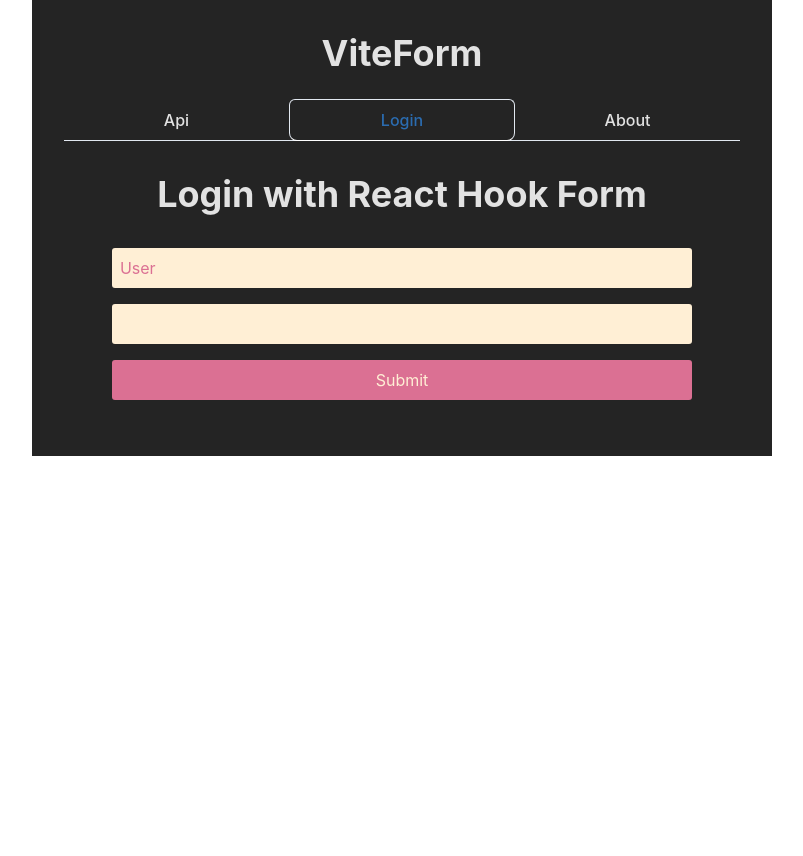
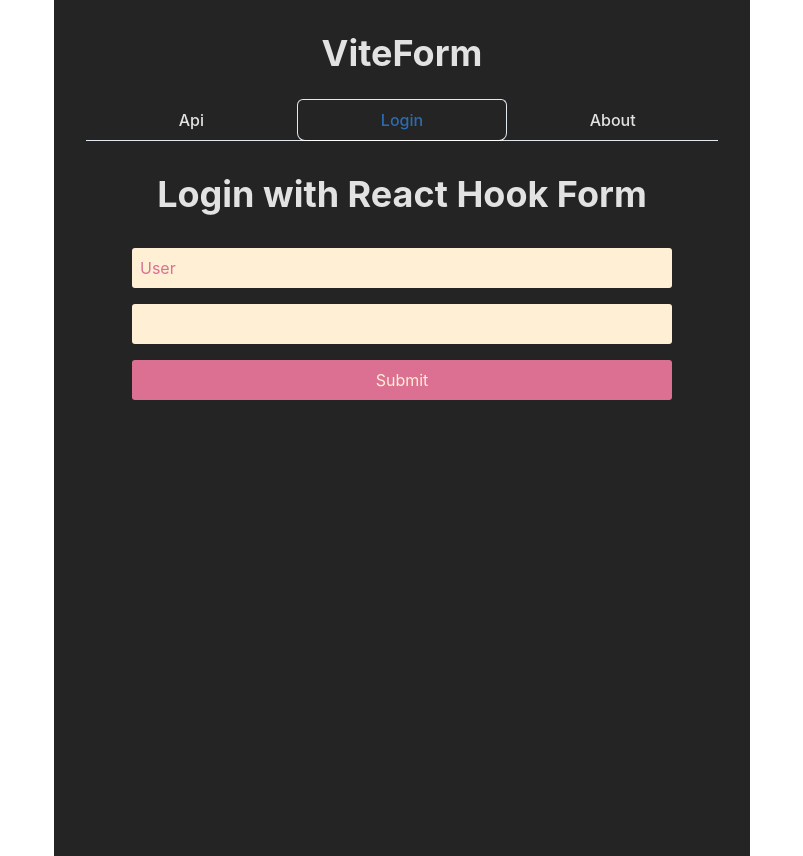
Before and after one commit to sebastiap/viteform, a React (Vite) app: page / in a window 1280 px wide. Shown: the whole page, without its empty margins (238-1041 px from the left). Before the commit the page ends 800 px from the top, so only its background shows below. Built offline with nearby package versions, Linux system fonts and the light colour scheme; no server answers.

Commit message:
final Style changes

```diff
--- a/src/components/HookForm/HookForm.jsx
+++ b/src/components/HookForm/HookForm.jsx
@@ -16,14 +16,14 @@ export default function HookForm() {
 
     return (
       /* "handleSubmit" will validate your inputs before invoking "onSubmit" */
-      <Sform onSubmit={handleSubmit(onSubmit)}>
+      <Sform onSubmit={handleSubmit(onSubmit)} style={{marginBottom:"50vh", marginTop:"0vh"}}>
         <Heading mb={6}  mr={15} ml={15}> Login with React Hook Form</Heading>
         {/* register your input into the hook by invoking the "register" function */}
         <Sinput defaultValue="User" {...register("username", { required: "Username is required."})} />
 
         {/* include validation with required or other standard HTML validation rules */}
         <Sinput {...register("exampleRequired", { required: "Password is required." ,
-        minLength:{value:8,message:"password must be at least 8 characters long."}})} />
+        minLength:{value:8,message:"Password must be at least 8 characters long."}})} />
 
         {/* errors will return when field validation fails  */}
         {errors.username && <span>{errors.username.message}</span>}
--- a/src/components/common/Sform.styled.js
+++ b/src/components/common/Sform.styled.js
@@ -2,7 +2,7 @@
 import styled from "styled-components";
 
 export const Sform = styled.form`
-  /* max-width: 600px; */
+  width: 600px;
   margin: 0 auto;
 `
 export const Sinput = styled.input`
```
